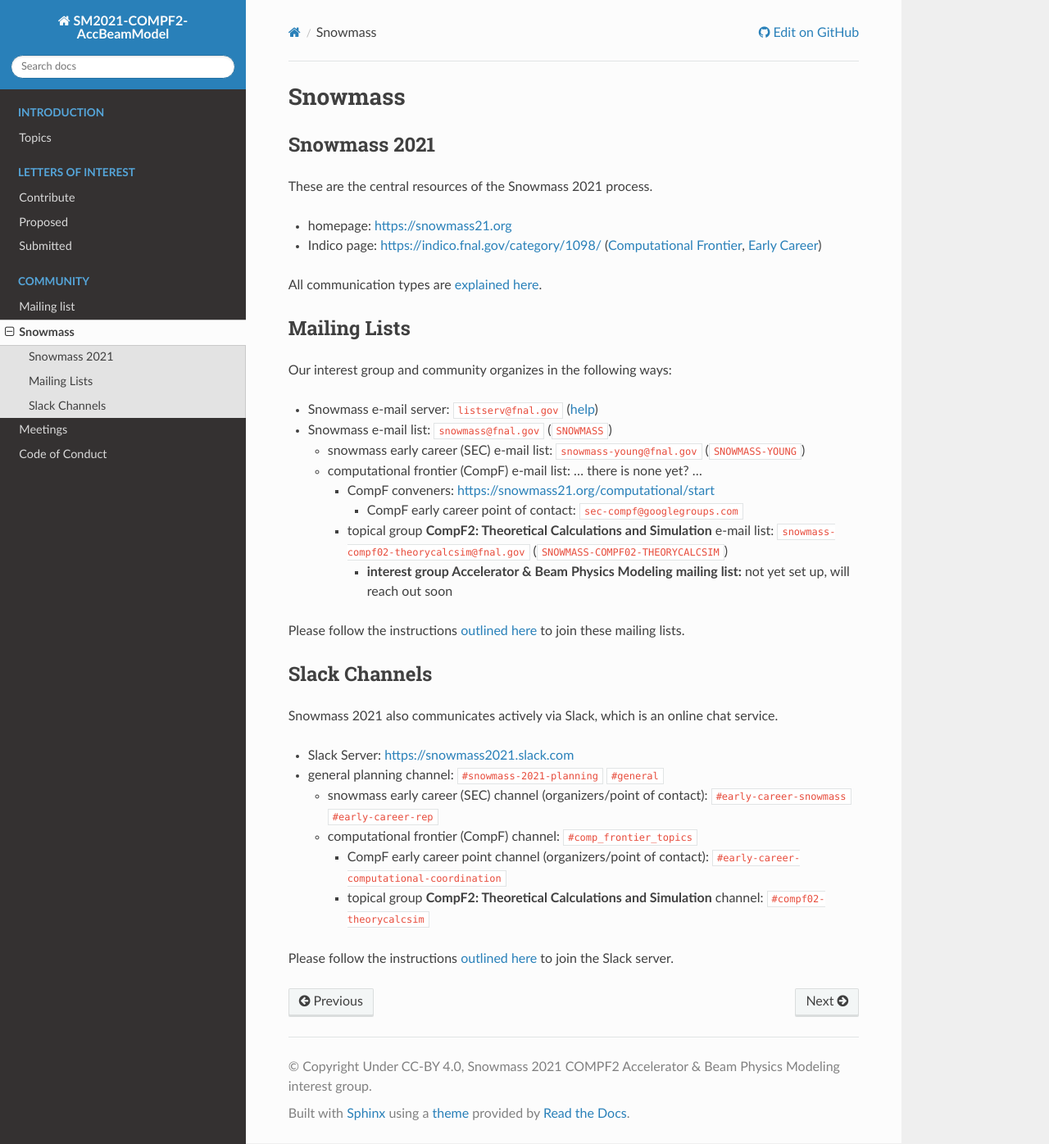
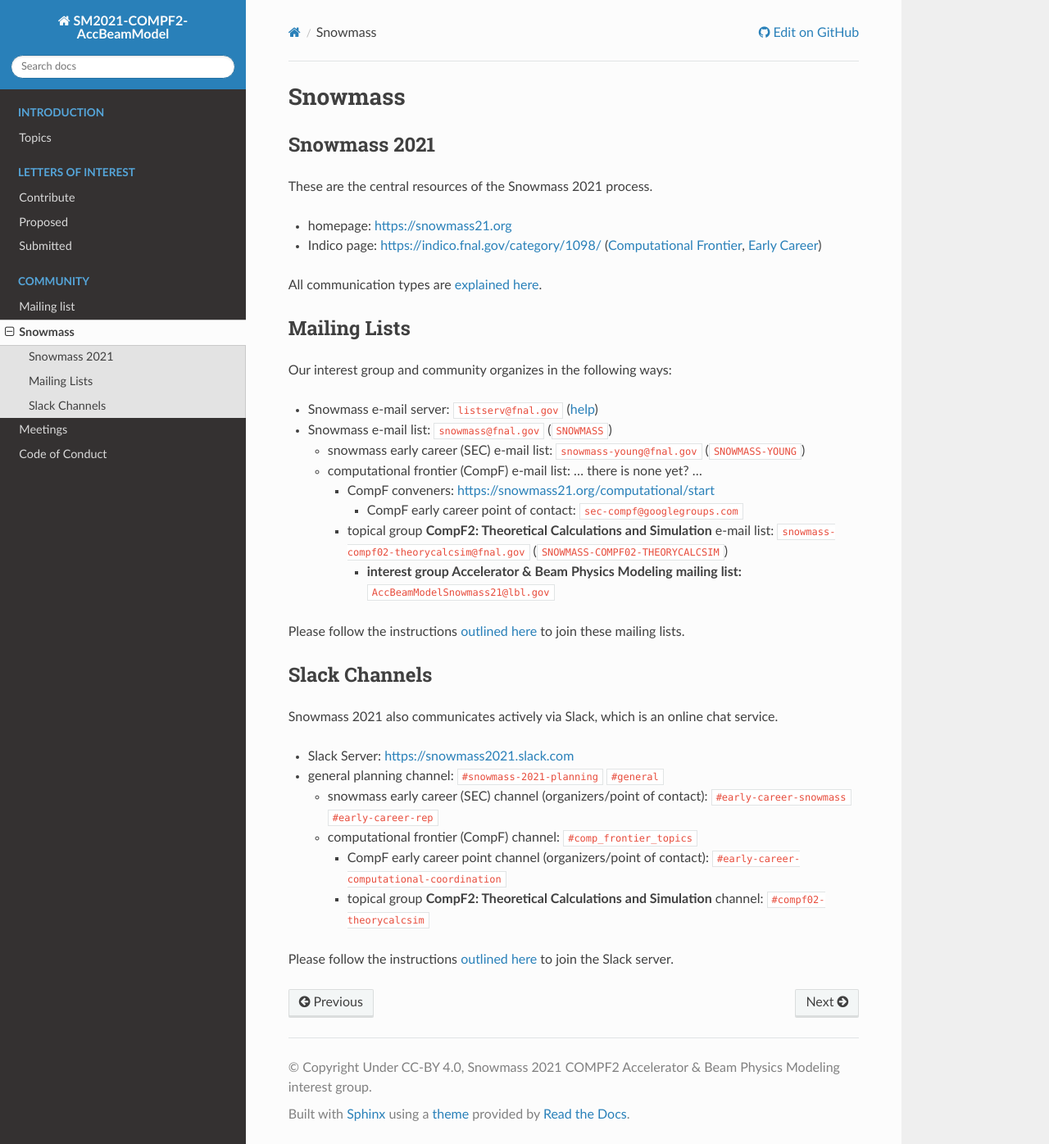
Before and after one commit to snowmass-compf2-accbeammodel/snowmass-compf2-accbeammodel.github.io, a Sphinx documentation site: the page built from docs/source/community/snowmass.rst, in a window 1280 px wide and 1396 px high. Shown: the whole window at 82% size. Built offline with Sphinx 7.4.7 and the Read the Docs theme 2.0.0, drawn with Linux system fonts in a browser that asks for light colours.

Commit message:
Added ABM interest group mailing list email.

```diff
--- a/docs/source/community/snowmass.rst
+++ b/docs/source/community/snowmass.rst
@@ -30,7 +30,7 @@
       * CompF early career point of contact: ``sec-compf@googlegroups.com``
     * topical group **CompF2: Theoretical Calculations and Simulation** e-mail list:  ``snowmass-compf02-theorycalcsim@fnal.gov`` (``SNOWMASS-COMPF02-THEORYCALCSIM``)
 
-      * **interest group Accelerator & Beam Physics Modeling mailing list:** not yet set up, will reach out soon
+      * **interest group Accelerator & Beam Physics Modeling mailing list:** ``AccBeamModelSnowmass21@lbl.gov``
 
 Please follow the instructions `outlined here <https://snowmass21.org/#join_slack_workspace_and_snowmass_email_list>`_ to join these mailing lists.
 
```
